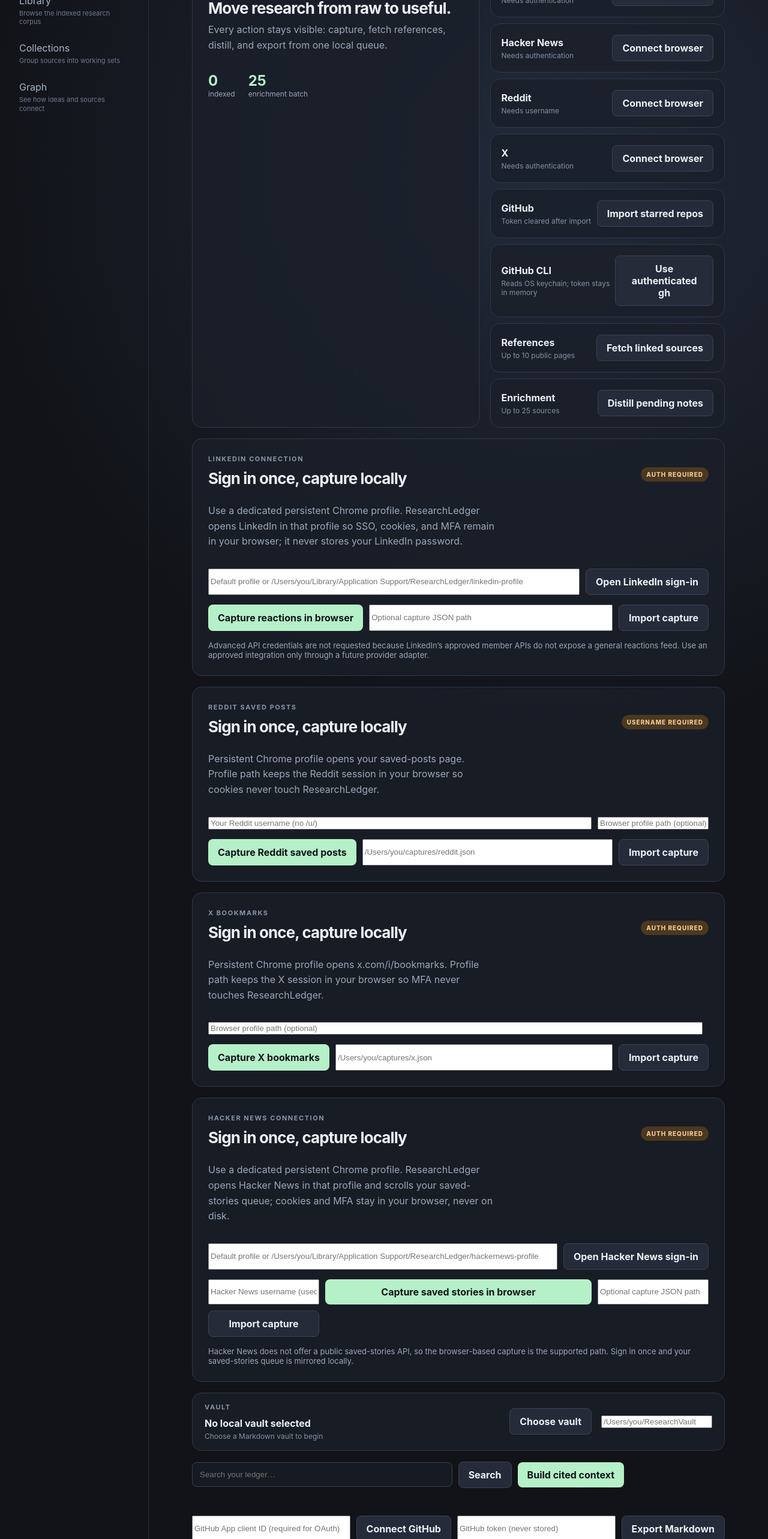
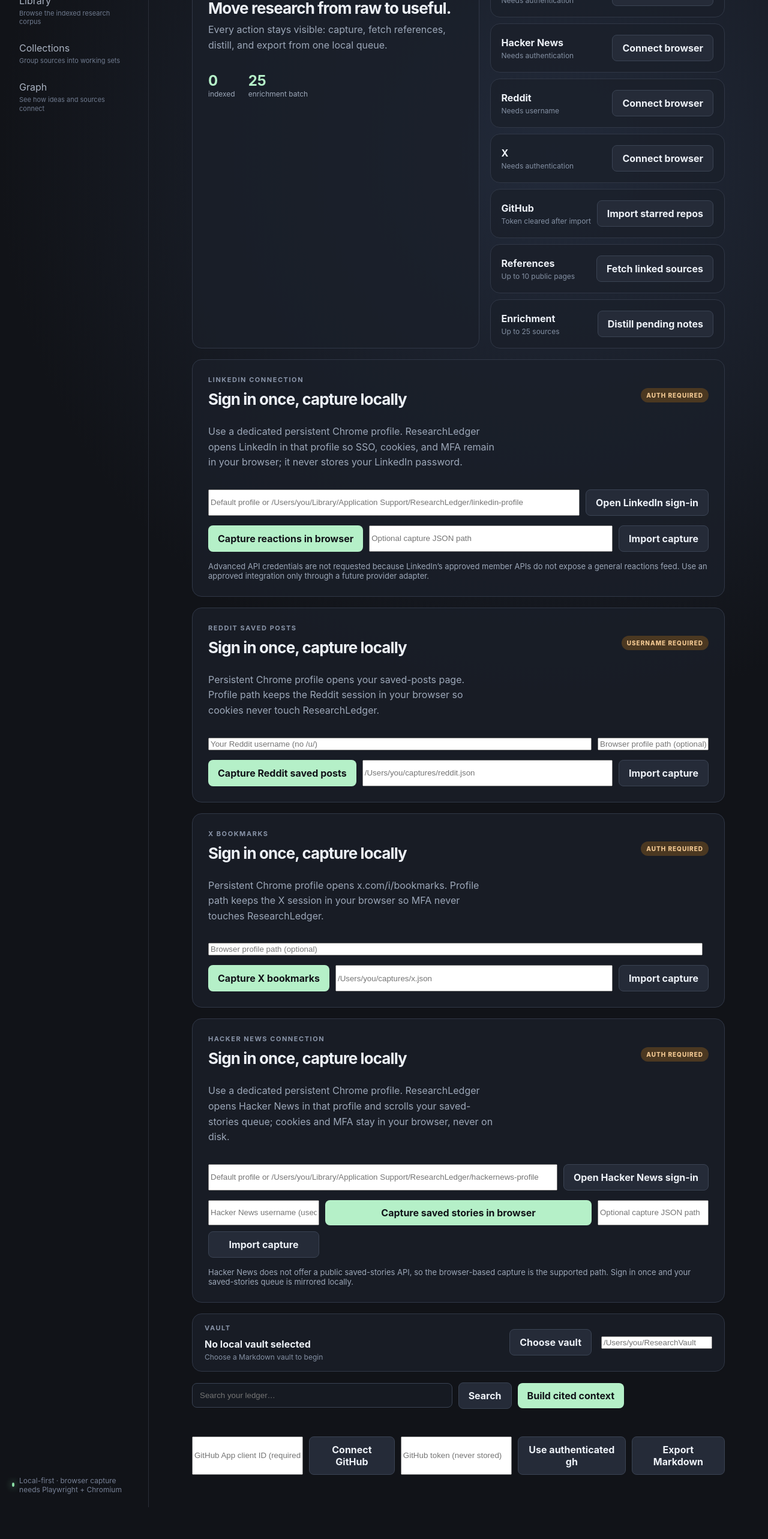
Before and after one commit to KooshaPari/ResearchLedger, a React (Vite) app: page / in a window 1280 px wide. Shown: the part 234-2800 px from the top of the page at 60% size. After the commit the page ends 2747 px from the top, so only its background shows below. Built offline with nearby package versions, Linux system fonts and the light colour scheme.

Commit message:
fix(researchledger): place keychain auth beside GitHub import

```diff
--- a/src/App.tsx
+++ b/src/App.tsx
@@ -613,25 +613,6 @@
             }
           />
           <Action
-            title="GitHub CLI"
-            label="Use authenticated gh"
-            state="Reads OS keychain; token stays in memory"
-            onClick={async () => {
-              try {
-                const githubToken = await invoke<string>(
-                  "github_token_from_gh",
-                );
-                setToken(githubToken);
-                setGithubState("ready");
-                setMessage(
-                  "GitHub CLI credentials loaded. Import starred repositories when ready.",
-                );
-              } catch (error) {
-                setMessage(formatCommandError("github_token_from_gh", error));
-              }
-            }}
-          />
-          <Action
             title="References"
             label="Fetch linked sources"
             state="Up to 10 public pages"
@@ -1017,6 +998,24 @@
           className="button secondary"
           type="button"
           onClick={async () => {
+            try {
+              const githubToken = await invoke<string>("github_token_from_gh");
+              setToken(githubToken);
+              setGithubState("ready");
+              setMessage(
+                "GitHub CLI credentials loaded. Import starred repositories when ready.",
+              );
+            } catch (error) {
+              setMessage(formatCommandError("github_token_from_gh", error));
+            }
+          }}
+        >
+          Use authenticated gh
+        </button>
+        <button
+          className="button secondary"
+          type="button"
+          onClick={async () => {
             const destination = await open({
               directory: true,
               multiple: false,
```
